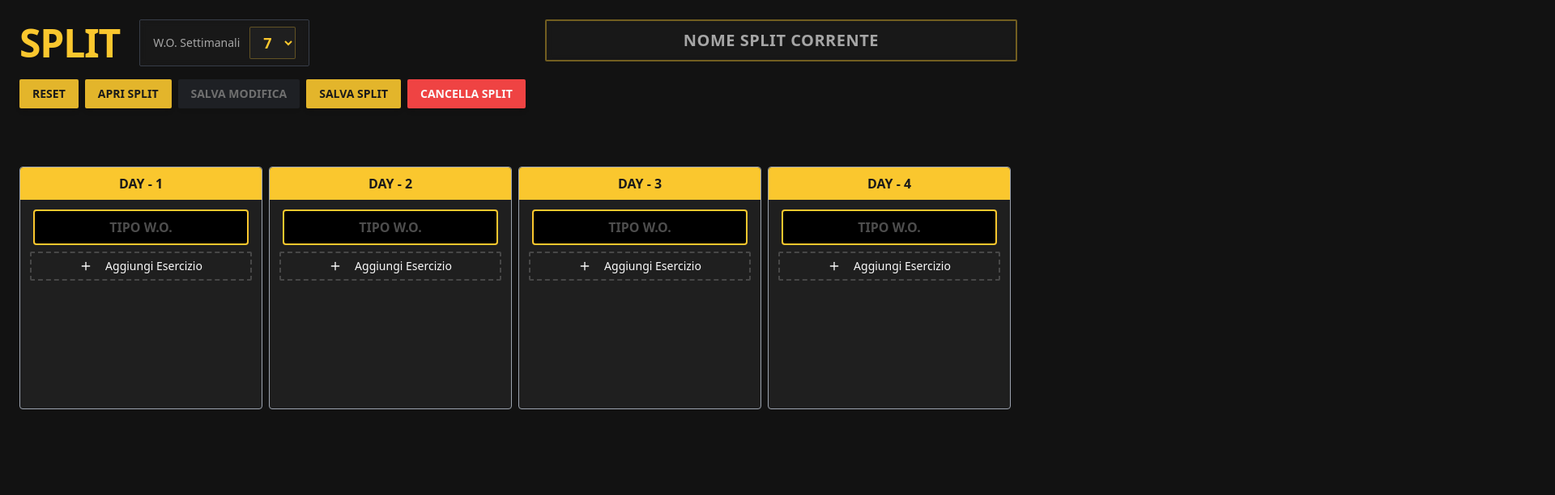
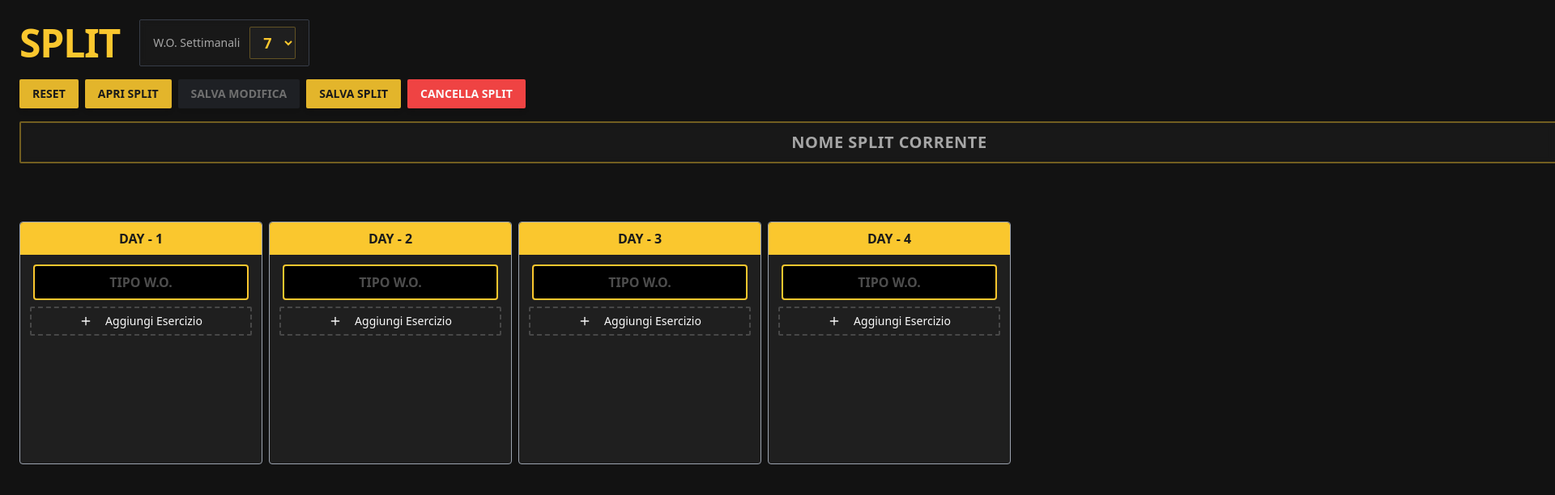
Before and after one commit to DoctorStrange-77/excel-block-webapp, a React (Vite) app: page / in a window 1280 px wide. Shown: the top 612 px of the page at 81% size, 1920 px wide, since content can reach past the window. Built offline with nearby package versions, Linux system fonts and the light colour scheme; the HTML template or start-up script is replaced by a standard one.

Commit message:
Fix: Align split name input

```diff
--- a/src/pages/Index.tsx
+++ b/src/pages/Index.tsx
@@ -153,10 +153,8 @@ const Index = () => {
     <div className="min-h-screen bg-background p-6">
       {/* Header professionale */}
       <div className="mb-8">
-        <div className="flex items-start gap-6 mb-4">
-          {/* Sezione sinistra: titolo, dropdown e pulsanti */}
-          <div className="flex flex-col gap-4">
-            <div className="flex items-center gap-6">
+        {/* Sezione superiore: titolo, dropdown e pulsanti */}
+        <div className="flex items-center gap-6 mb-4">
           <h1 className="text-5xl font-black text-primary tracking-tight">SPLIT</h1>
           <div className="flex items-center gap-3 bg-card/50 backdrop-blur-sm px-4 py-2 rounded-md border border-border">
             <label className="text-sm font-medium text-muted-foreground whitespace-nowrap">W.O. Settimanali</label>
@@ -174,7 +172,7 @@ const Index = () => {
         </div>
 
         {/* Pulsanti azioni */}
-            <div className="flex gap-2">
+        <div className="flex gap-2 mb-4">
           <Button
             size="sm"
             onClick={handleReset}
@@ -221,18 +219,17 @@ const Index = () => {
             CANCELLA SPLIT
           </Button>
         </div>
-          </div>
 
-          {/* Campo nome split allineato con i giorni */}
-          <div style={{ width: `${alignedWidth}px` }}>
+        {/* Campo nome split allineato dinamicamente con i giorni */}
+        <div className="mb-4">
           <input
             value={currentSplitName}
             onChange={(e) => setCurrentSplitName(e.target.value)}
             placeholder="NOME SPLIT CORRENTE"
-              className="w-full bg-card/50 backdrop-blur-sm placeholder:text-muted-foreground text-primary px-4 py-2.5 rounded-md border-2 border-primary/40 hover:border-primary/60 focus:border-primary text-center font-bold uppercase text-xl tracking-wide transition-colors focus:outline-none focus:ring-2 focus:ring-primary/30"
+            style={{ width: `${alignedWidth}px` }}
+            className="bg-card/50 backdrop-blur-sm placeholder:text-muted-foreground text-primary px-4 py-2.5 rounded-md border-2 border-primary/40 hover:border-primary/60 focus:border-primary text-center font-bold uppercase text-xl tracking-wide transition-colors focus:outline-none focus:ring-2 focus:ring-primary/30"
             aria-label="Nome split corrente"
           />
-          </div>
         </div>
       </div>
 
```
Lines whose indentation alone changed are shown as unchanged.
